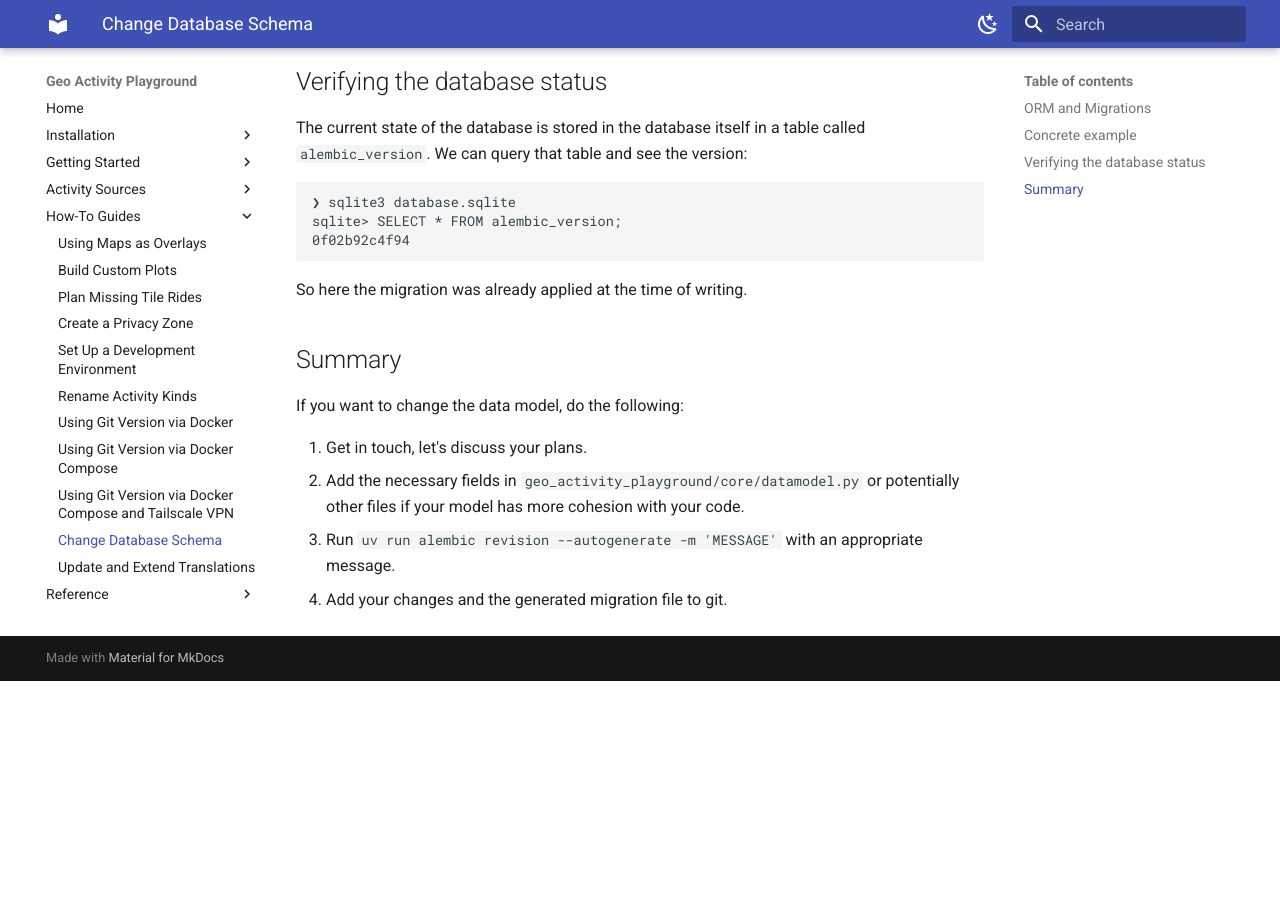
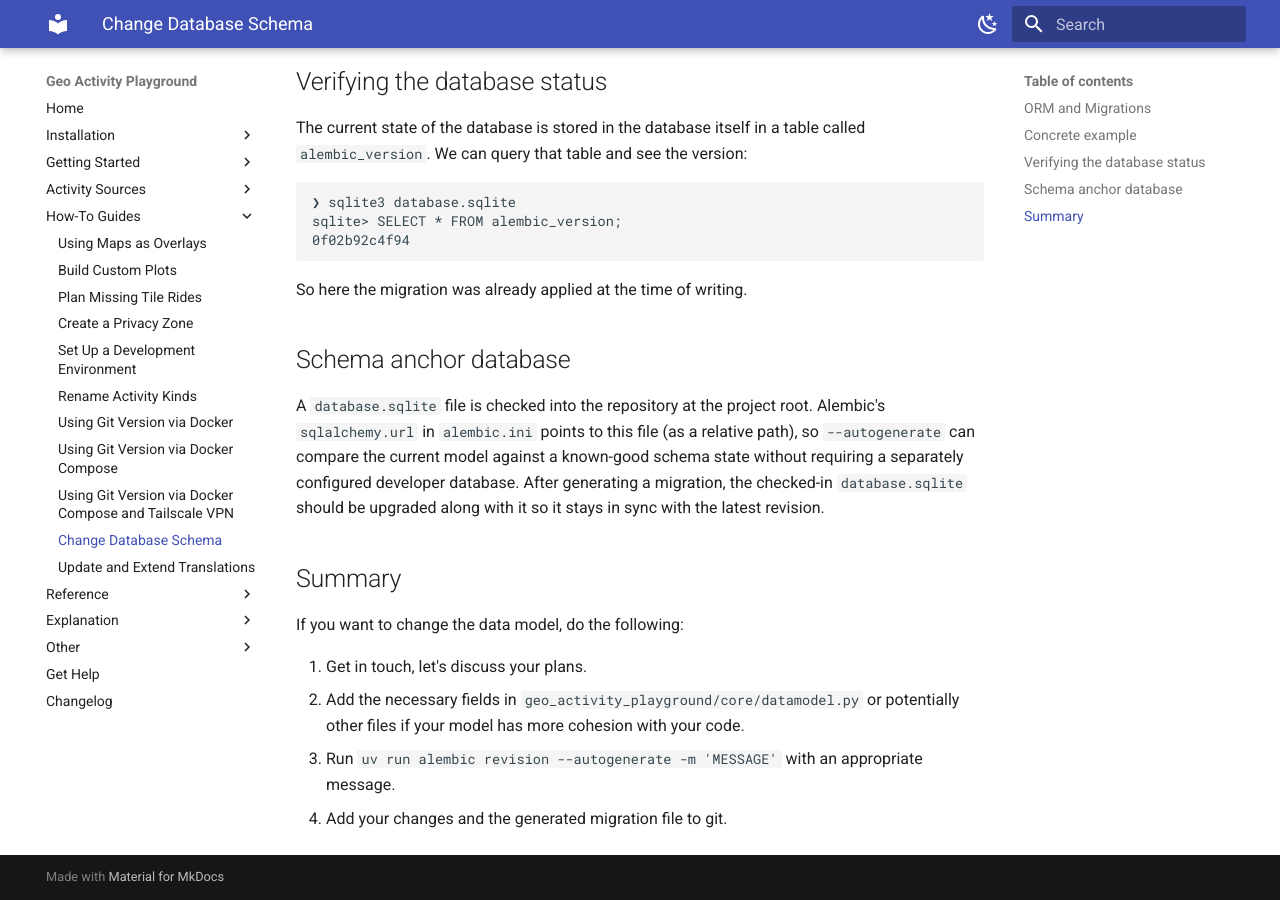
Before and after one commit to martin-ueding/geo-activity-playground, an MkDocs documentation site: the page built from docs/change-database-schema.md, in a window 1280 px wide and 900 px high, scrolled down 2176 px. Built offline with MkDocs 1.6.1 and Material for MkDocs 9.7.7, drawn with Linux system fonts in a browser that asks for light colours; before the commit the page ends 2857 px from its top, so only the background shows below that.

Commit message:
build: create migrations here

```diff
--- a/docs/change-database-schema.md
+++ b/docs/change-database-schema.md
@@ -92,6 +92,10 @@
 
 So here the migration was already applied at the time of writing.
 
+## Schema anchor database
+
+A `database.sqlite` file is checked into the repository at the project root. Alembic's `sqlalchemy.url` in `alembic.ini` points to this file (as a relative path), so `--autogenerate` can compare the current model against a known-good schema state without requiring a separately configured developer database. After generating a migration, the checked-in `database.sqlite` should be upgraded along with it so it stays in sync with the latest revision.
+
 ## Summary
 
 If you want to change the data model, do the following:
```
Also changed, not shown: AGENTS.md (+1 -1 lines), 1 other file.
